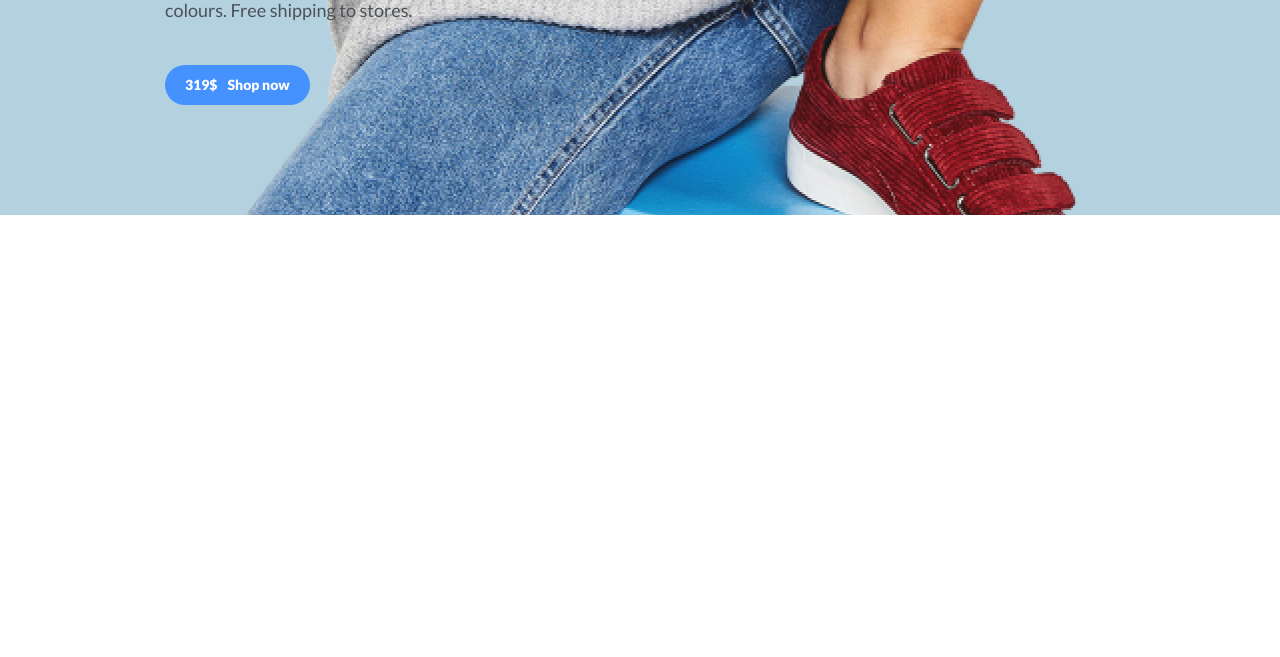
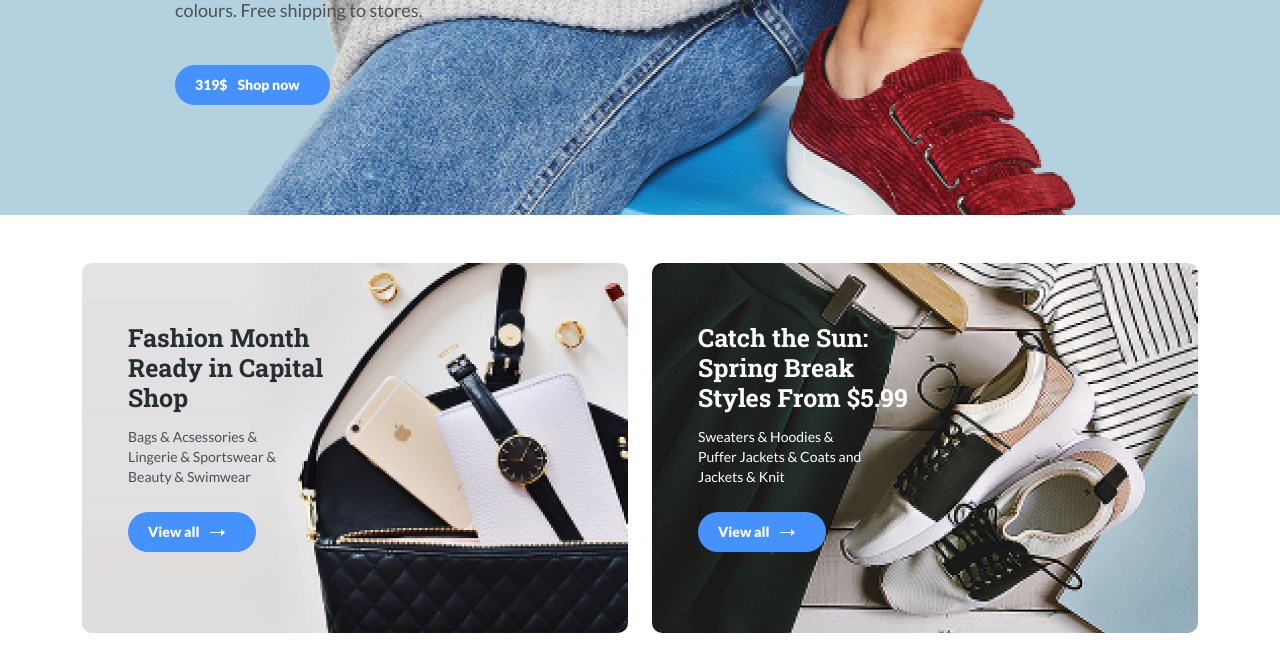
Before and after one commit to sergssd001/willberries, a plain HTML site: page index.html in a window 1280 px wide. Shown: the part 405-1062 px from the top of the page. Before the commit the page ends 800 px from the top, so only its background shows below. Drawn offline with Linux system fonts and the light colour scheme.

Commit message:
fead: add two cards

```diff
--- a/css/style.css
+++ b/css/style.css
@@ -1,3 +1,7 @@
+* {
+  box-sizing: border-box;
+}
+
 body {
   margin: 0;
   font-family: Lato, sans-serif;
@@ -35,7 +39,8 @@ body {
 }
 
 .button-icon,
-.button-price {
+.button-price,
+.button-text {
   margin-right: 10px;
 }
 
@@ -99,3 +104,48 @@ body {
 .slide-button:hover {
   opacity: 1;
 }
+
+.card {
+  min-height: 370px;
+  border-radius: 10px;
+  padding-top: 60px;
+  padding-bottom: 80px;
+  padding-left: 46px;
+  padding-right: 46px;
+}
+
+.card-1 {
+  background: #e3e2e3 url("../img/card-1.jpg") no-repeat top right;
+  background-size: cover;
+}
+
+.card-2 {
+  background: #e3e2e3 url("../img/card-2.jpg") no-repeat top right;
+  background-size: cover;
+}
+
+.card-title {
+  font-family: "Roboto Slab", sans-serif;
+  font-style: normal;
+  font-weight: 700;
+  font-size: 25px;
+  line-height: 30px;
+  color: #262d33;
+  max-width: 222px;
+  margin: 0;
+}
+
+.card-text {
+  max-width: 176px;
+  font-family: Lato, sans-serif;
+  font-style: normal;
+  font-weight: normal;
+  font-size: 14px;
+  line-height: 20px;
+  color: #4b5157;
+  margin-bottom: 25px;
+}
+
+.text-light {
+  color: #ffffff;
+}
--- a/index.html
+++ b/index.html
@@ -108,8 +108,39 @@
     </div>
     <!-- /.slider -->
 
-    <div class="container">
-      <div></div>
+    <div class="container pt-5 pb-4">
+      <div class="row">
+        <div class="col-6">
+          <div class="card card-1">
+            <h3 class="card-title">Fashion Month Ready in Capital Shop</h3>
+            <p class="card-text">
+              Bags & Acsessories & Lingerie & Sportswear & Beauty & Swimwear
+            </p>
+            <button class="button">
+              <span class="button-text">View all</span>
+              <img src="img/arrow.svg" alt="" class="button-icon">
+            </button>
+          </div>
+        </div>
+        <!-- /.col-6 -->
+        <div class="col-6">
+          <div class="card card-2">
+            <h3 class="card-title text-light">Catch the Sun: Spring Break Styles From $5.99</h3>
+            <p class="card-text text-light">
+              Sweaters & Hoodies & Puffer Jackets & Coats and Jackets & Knit
+            </p>
+            <button class="button">
+              <span class="button-text">View all</span>
+              <img src="img/arrow.svg" alt="" class="button-icon">
+            </button>
+          </div>
+        </div>
+        <!-- /.col-6 -->
+        <div class="col-9"></div>
+        <!-- /.col-9 -->
+        <div class="col-3"></div>
+        <!-- /.col-3 -->
+      </div>
     </div>
     <!-- /.container -->
   </body>
```
Also changed, not shown: img/arrow.svg (added), img/card-1.jpg (added), img/card-2.jpg (added), img/card-3.jpg (added), img/card-4.jpg (added).
